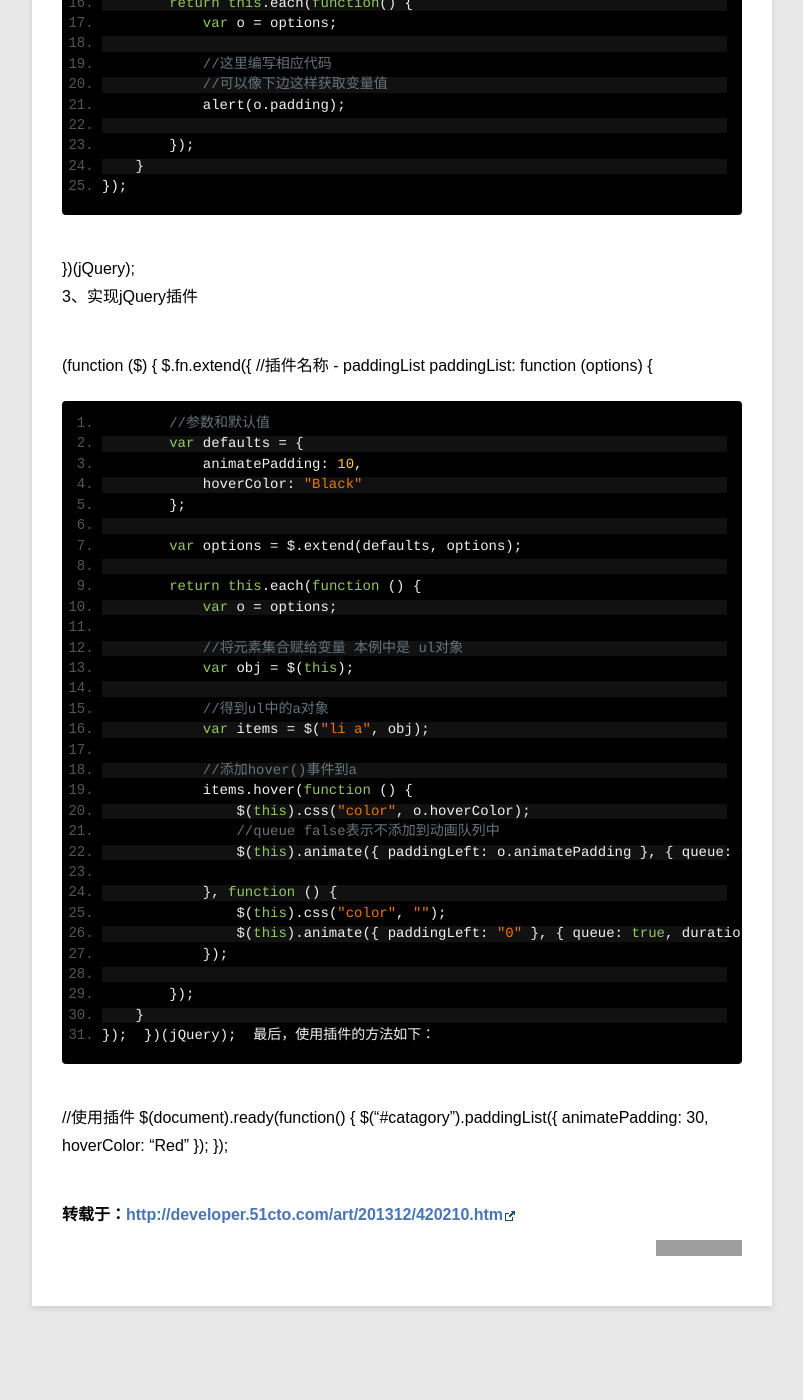
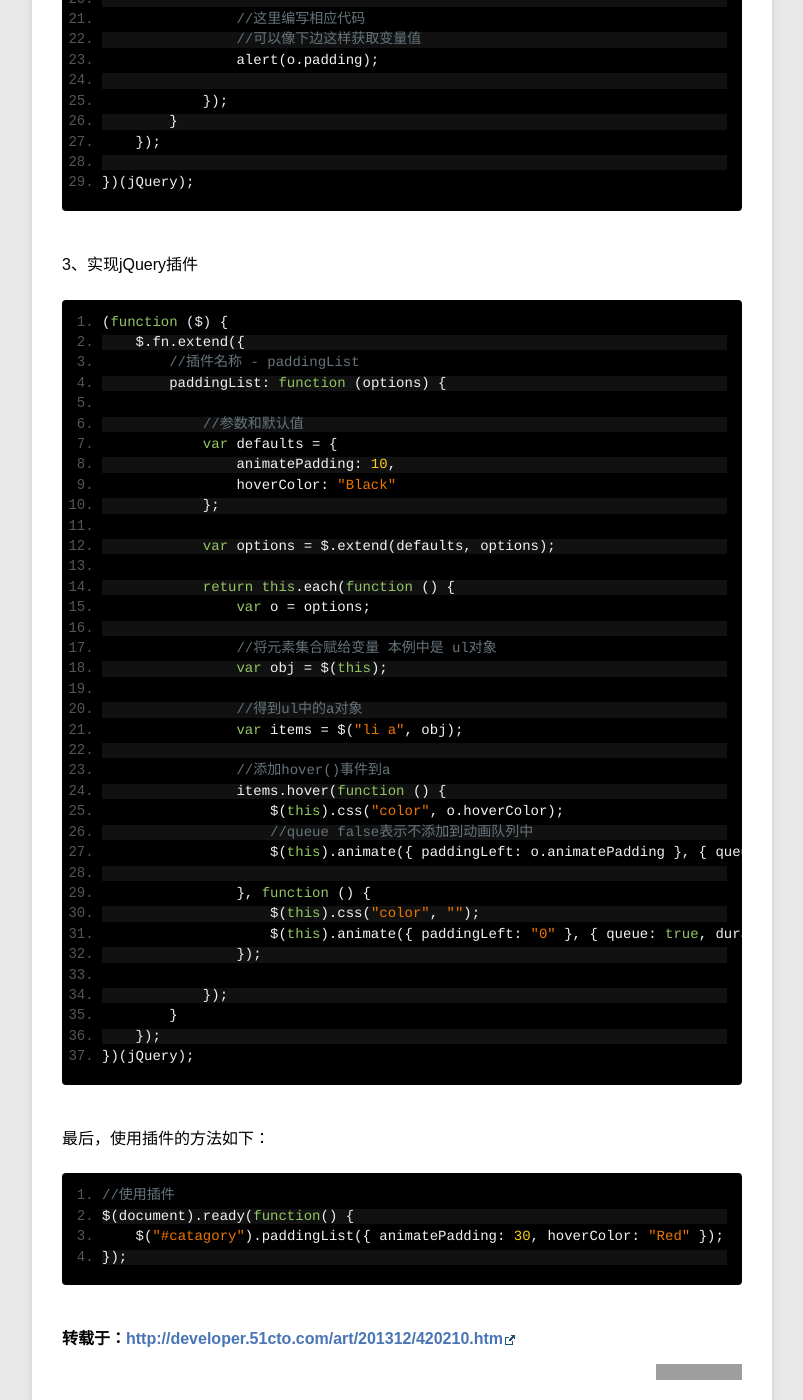
Before and after one commit to tangzhezhi/tangblog, a Jekyll site: the page built from _posts/opinion/2014-02-19-jquery_plugin.md, in a window 1280 px wide and 1400 px high, scrolled down 2131 px. Shown: the whole window, without its empty margins (78-881 px from the left). Built offline with Jekyll 4.4.1, drawn with Linux system fonts in a browser that asks for light colours; Markdown is read by kramdown in place of the engine named in the settings; comment, search, counter and statistics services are not loaded; some of the changed text lies outside the part shown; grey boxes are pictures that could not be loaded.

Commit message:
Signed-off-by: tangzhezhi <330882908@qq.com>

````diff
--- a/_posts/opinion/2014-02-19-jquery_plugin.md
+++ b/_posts/opinion/2014-02-19-jquery_plugin.md
@@ -10,13 +10,14 @@ description: jQuery插件的写法(备忘)。
 
 先看看html代码
 
-	`<ul id="catagory">
+```html
+	<ul id="catagory">
     <li><a href="#">jQuery</a></li>
     <li><a href="#">Asp.net</a></li>
     <li><a href="#">Sql Server</a></li>
     <li><a href="#">CSS</a></li>
 	</ul>
-	`
+```
 
 比如我们要实现当光标移动到a标签上时，a标签向右移动一段距离，离开时a位置恢复。实现方法如下：
 
@@ -36,8 +37,8 @@ description: jQuery插件的写法(备忘)。
 下边这个结构应该是编写jQuery插件的一个比较好的结构，我将原作者的一些注释进行了相应的翻译。
 
 //为避免冲突，将我们的方法用一个匿名方法包裹起来
+```javascript
 (function($) {
-
     //扩展这个方法到jquery
     $.fn.extend({
 
@@ -52,11 +53,12 @@ description: jQuery插件的写法(备忘)。
             });
         }
     });
-
  //传递jQuery到方法中，这样我们可以使用任何javascript中的变量来代替"$"
 })(jQuery);
+```
+
 接下来，我们给插件中加入一些可以改变的属性，这样用户可以根据自己的需要来做一些更改。同时，我们应提供相应的默认值。
-
+```javascript
 (function($){
 
     $.fn.extend({
@@ -86,8 +88,12 @@ description: jQuery插件的写法(备忘)。
     });
 
 })(jQuery);
+```
+
+
 3、实现jQuery插件
 
+```javascript
 (function ($) {
     $.fn.extend({
         //插件名称 - paddingList
@@ -125,11 +131,15 @@ description: jQuery插件的写法(备忘)。
         }
     });
 })(jQuery);
+```
+
 最后，使用插件的方法如下：
 
+```javascript
 //使用插件
 $(document).ready(function() {
     $("#catagory").paddingList({ animatePadding: 30, hoverColor: "Red" });
 });
+```
 
 #####转载于：<http://developer.51cto.com/art/201312/420210.htm>
````
